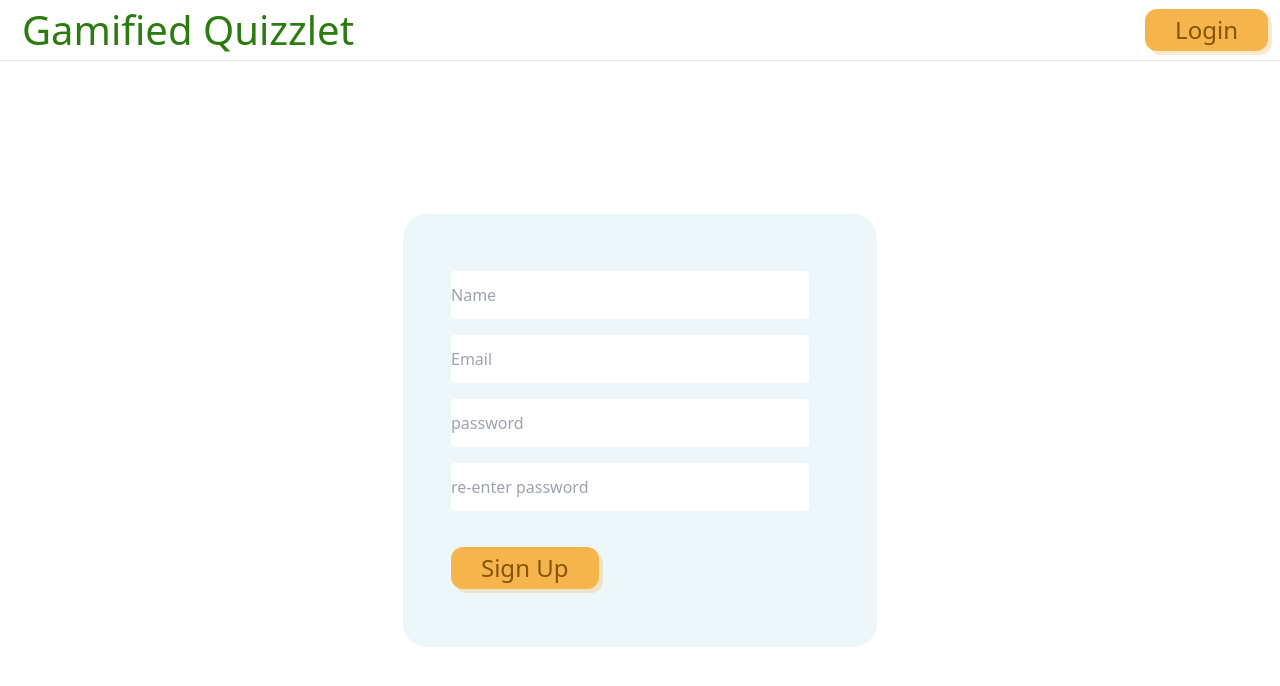
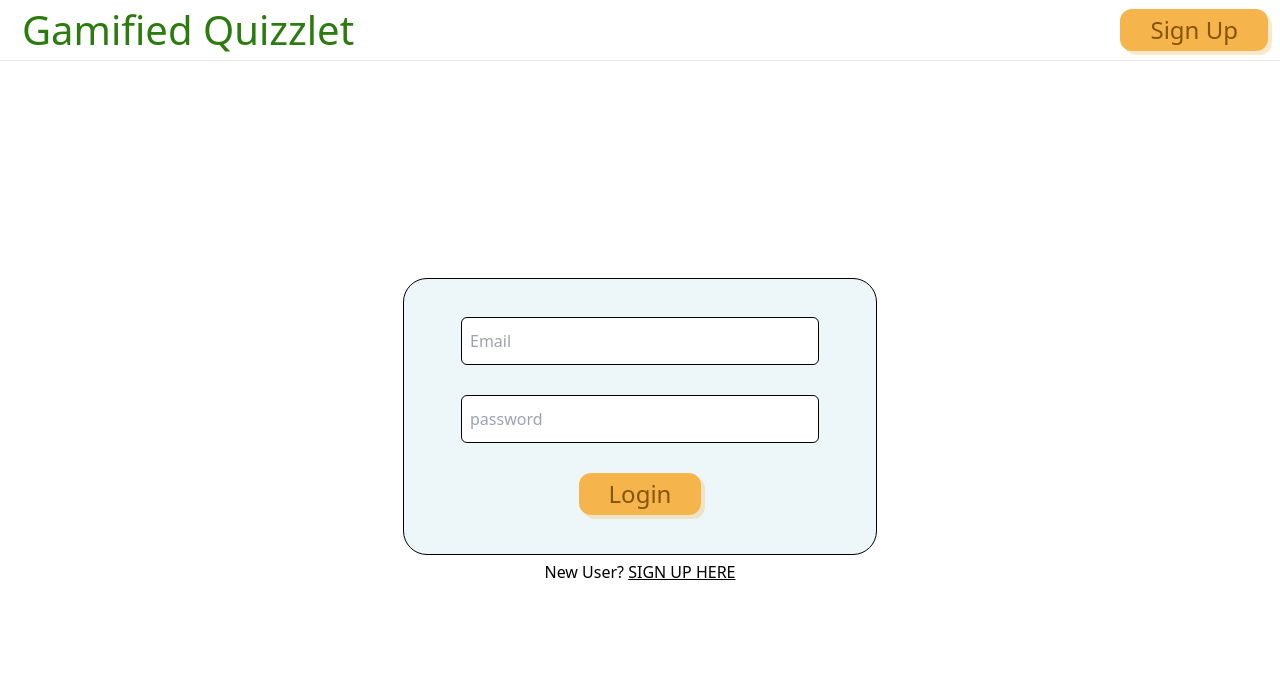
Before and after one commit to rohan843/gamified-quizzlet, a React (Create React App) app: page / in a window 1280 px wide. Shown: the top 686 px of the page. Built offline with nearby package versions, Linux system fonts and the light colour scheme; a web font is replaced by a local one.

Commit message:
login_signup_final

```diff
--- a/src/App.js
+++ b/src/App.js
@@ -1,8 +1,9 @@
+import SignUpPage from "./pages/signup-page/SignUpPage";
 import LoginPage from "./pages/login-page/LoginPage";
-import WelcomePage from "./pages/welcome-page/WelcomePage";
+
 
 function App() {
-  return <LoginPage />;
+  return <LoginPage/>
 }
 
 export default App;
--- /dev/null
+++ b/src/components/Signup.js
@@ -0,0 +1,14 @@
+
+
+function Signup(){
+
+    return(
+        <div>
+        <button className="get-started-button ">
+            Sign Up
+            </button>
+            </div>
+    )
+}
+
+export default Signup
--- a/src/index.css
+++ b/src/index.css
@@ -50,33 +50,50 @@
   text-shadow: 2px 2px 0px rgba(46, 123, 21, 0.22);
 }
 
-.loginRectangle{
+.signupRectangle{
   width: 474px;
   height: 433px;
   border-radius: 24px;
   background-color: #EDF6F9;
-  position: absolute;
+  border : 1px solid  black
+
+  /* position: absolute;
     top: 60px;
     bottom: 0;
     left: 0;
     right: 0;
 
-    margin: auto;
+  margin: auto;*/
 }
 
-.formElement{
+.loginRectangle{
+  width: 474px;
+  height: 277px;
+  border-radius: 24px;
+  background-color: #EDF6F9;
+  border : 1px solid  black
+
+  /* position: absolute;
+    top: 60px;
+    bottom: 0;
+    left: 0;
+    right: 0;
+
+  margin: auto;*/
+}
+
+/* .formElement{
   border-radius: 4px;
   border-color: black;
   width: max-content;
   height: max-content;
-}
+} */
 
-#name,#email,#password,#re-password {
-  border-radius: 4px;
-  border-color: black;
-  align-items: center;
-  width: 358px;
-  height: 48px;
+/* #name,#email,#password,#re-password {
 
 
-}
+  align-items: center;
+
+
+
+} */
--- a/src/pages/login-page/LoginPage.js
+++ b/src/pages/login-page/LoginPage.js
@@ -1,44 +1,43 @@
+import LoginButton from "../../components/LoginButton";
 import NavBar from "./NavBar";
 
-function LoginPage() {
-  return (
-    <div>
-      <NavBar />
-      <div className="loginRectangle">
-        <div className="w-full h-full justify-center ml-12 flex flex-col">
+
+function LoginPage(){
+return (
+    <div className="w-full h-full flex flex-col">
+      <NavBar/>
+      <div className="flex flex-col justify-center items-center h-screen">
+      <div className="loginRectangle flex justify-center items-center h-full ">
+        <div className="w-full h-full justify-center items-center flex flex-col">
           <form>
-            <div className="pb-4 formElement">
-              <input type="text" id="name" name="name" placeholder="Name" />
+            <div className="pb-[30px]">
+              <input className="w-[358px] h-[48px] p-2 rounded-md border border-black" type="email" id="email" name="email" placeholder="Email" />
             </div>
-
-            <div className="pb-4 formElement">
-              <input type="email" id="email" name="email" placeholder="Email" />
-            </div>
-            <div className="pb-4 formElement">
+            <div className="pb-[30px]">
               <input
                 type="password"
                 id="password"
                 name="password"
                 placeholder="password"
+                className="w-[358px] h-[48px] p-2 rounded-md border border-black"
               />
             </div>
 
-            <div className="pb-4 formElement">
-              <input
-                type="password"
-                id="re-password"
-                name="re-password"
-                placeholder="re-enter password"
-              />
-            </div>
           </form>
-          <div className="formElement flex justify-center mt-5">
-            <button className="get-started-button ">Sign Up</button>
-          </div>
+
+          <LoginButton/>
+
+
+
         </div>
       </div>
+      <span className="mt-[5px]">
+            New User? < a href="src/pages/signup-page/SignUpPage.js" className="underline">SIGN UP HERE</a>
+          </span>
+      </div>
+
     </div>
   );
 }
 
-export default LoginPage;
+export default LoginPage
--- a/src/pages/login-page/NavBar.js
+++ b/src/pages/login-page/NavBar.js
@@ -1,4 +1,5 @@
 import LoginButton from "../../components/LoginButton";
+import Signup from "../../components/Signup";
 
 function NavBar() {
     return (
@@ -6,7 +7,7 @@
         <h1 className="text-[#2B7B0F] text-[40px] ml-[10px]">
           Gamified Quizzlet
         </h1>
-      <LoginButton/>
+        <Signup/>
       </div>
     );
   }
--- /dev/null
+++ b/src/pages/signup-page/NavBar.js
@@ -0,0 +1,14 @@
+import LoginButton from "../../components/LoginButton";
+
+function NavBar() {
+  return (
+    <div className="w-full border-b flex flex-center justify-between items-center px-3">
+      <h1 className="text-[#2B7B0F] text-[40px] ml-[10px]">
+        Gamified Quizzlet
+      </h1>
+      <LoginButton/>
+    </div>
+  );
+}
+
+export default NavBar;
--- /dev/null
+++ b/src/pages/signup-page/SignUpPage.js
@@ -0,0 +1,49 @@
+import Signup from "../../components/Signup";
+import NavBar from "./NavBar";
+
+function LoginPage() {
+  return (
+    <div className="w-full h-full flex flex-col">
+      <NavBar />
+      <div className="flex justify-center items-center h-screen">
+      <div className="signupRectangle flex justify-center items-center h-full ">
+        <div className="w-full h-full justify-center items-center flex flex-col">
+          <form>
+            <div className="pb-[30px]">
+              <input className="w-[358px] h-[48px] p-2 rounded-md border border-black" type="text" id="name" name="name" placeholder="Name" />
+            </div>
+
+            <div className="pb-[30px]">
+              <input className="w-[358px] h-[48px] p-2 rounded-md border border-black" type="email" id="email" name="email" placeholder="Email" />
+            </div>
+            <div className="pb-[30px]">
+              <input
+                type="password"
+                id="password"
+                name="password"
+                placeholder="password"
+                className="w-[358px] h-[48px] p-2 rounded-md border border-black"
+              />
+            </div>
+
+            <div className="pb-[30px]">
+              <input
+                type="password"
+                id="re-password"
+                name="re-password"
+                placeholder="re-enter password"
+                className="w-[358px] h-[48px] p-2 rounded-md border border-black"
+              />
+            </div>
+          </form>
+
+            <Signup/>
+
+        </div>
+      </div>
+      </div>
+    </div>
+  );
+}
+
+export default LoginPage;
```
Lines whose indentation alone changed are shown as unchanged.
